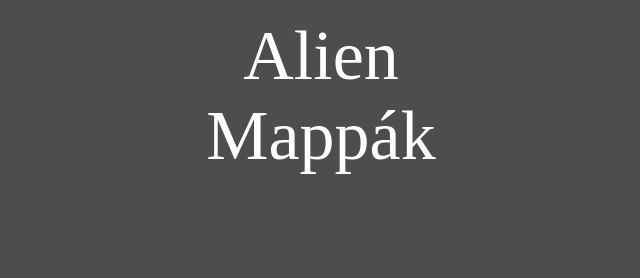
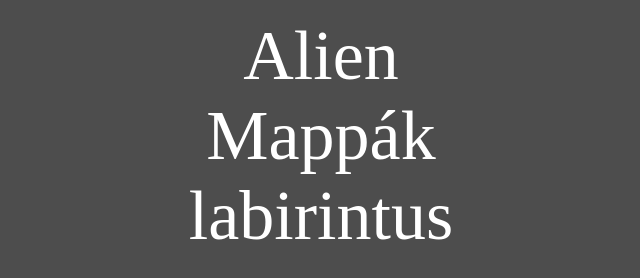
Before and after one commit to aDyon4/adyon4.github.io, a plain HTML site: page index.html in a window 1280 px wide. Shown: the whole page, without its empty margins (339-979 px from the left). Drawn offline with Linux system fonts and the light colour scheme.

Commit message:
labirntus

```diff
--- a/index.html
+++ b/index.html
@@ -25,7 +25,7 @@
     <ul>
         <li><a href="/alien/alien.html">Alien</a></li>
         <li><a href="/mappak/index.html">Mappák</a></li>
-        <li><a href=""></a></li>
+        <li><a href="/labirintus/index.html">labirintus</a></li>
     </ul>
 
 
```
